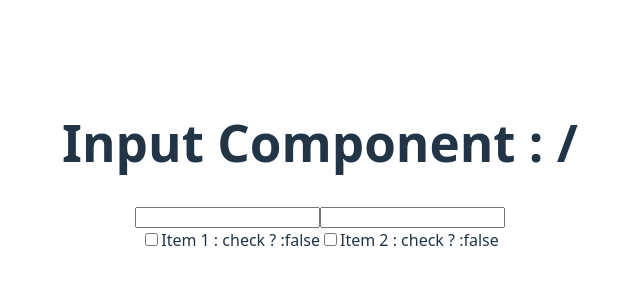
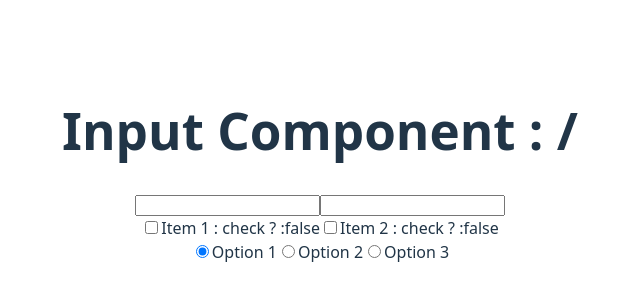
Before and after one commit to nana1243/practice, a React (Vite) app in the folder form-component/: page / in a window 1280 px wide. Shown: the part 234-534 px from the top of the page, without its empty margins (320-960 px from the left). Built offline with nearby package versions, Linux system fonts and the light colour scheme.

Commit message:
fea)[7/17] radio 버튼

```diff
--- a/form-component/src/App.tsx
+++ b/form-component/src/App.tsx
@@ -1,14 +1,16 @@
 import { useState } from 'react'
 import './App.css'
 import Input from "./components/controlled/Input";
-import CheckBox from "./components/CheckBox";
+import CheckBox from "./components/controlled/CheckBox";
+import Radio from "./components/controlled/Radio";
 
 function App() {
 
   return (
     <>
-      <Input/>
-      <CheckBox/>
+        <Input/>
+        <CheckBox/>
+        <Radio/>
     </>
   )
 }
--- /dev/null
+++ b/form-component/src/components/controlled/Radio.tsx
@@ -0,0 +1,50 @@
+import React, {useState} from 'react';
+
+function Radio() {
+
+    const [selectedOption, setSelectedOption] = useState('option1');
+    const handleChange = (event: React.ChangeEvent<HTMLInputElement>) => {
+        setSelectedOption(event.target.value);
+    };
+
+
+    return (
+        <div>
+            <label>
+                <input
+                    type="radio"
+                    name="option"
+                    value="option1"
+                    checked={selectedOption === "option1"}
+                    onChange={handleChange}
+                />
+                Option 1
+            </label>
+
+            <label>
+                <input
+                    type="radio"
+                    name="option"
+                    value="option2"
+                    checked={selectedOption === "option2"}
+                    onChange={handleChange}
+                />
+                Option 2
+            </label>
+
+            <label>
+                <input
+                    type="radio"
+                    name="option"
+                    value="option3"
+                    checked={selectedOption === "option3"}
+                    onChange={handleChange}
+                />
+                Option 3
+            </label>
+
+        </div>
+    );
+}
+
+export default Radio;
```
Also changed, not shown: form-component/src/components/controlled/CheckBox.tsx (renamed from form-component/src/components/CheckBox.tsx).
